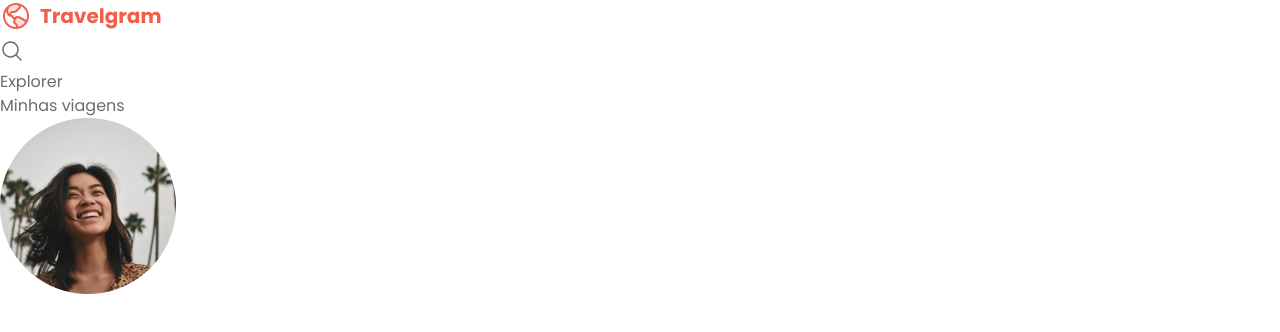
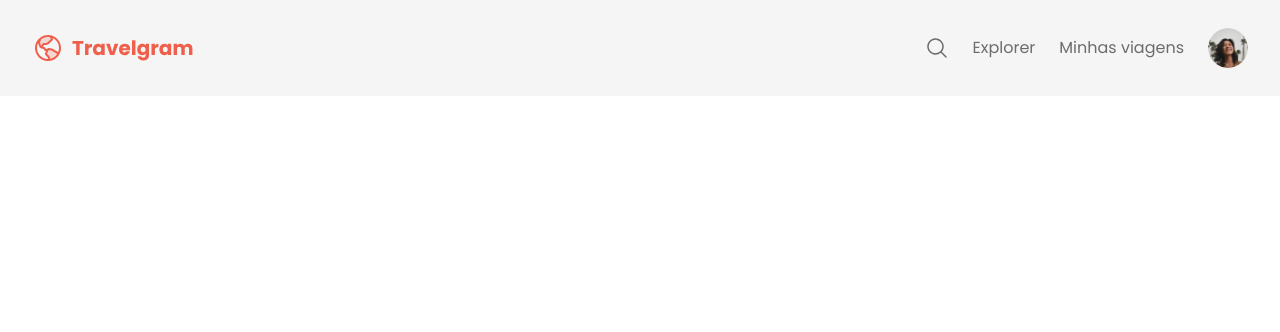
Before and after one commit to Gbredo/FullStack-02, a plain HTML site: page index.html in a window 1280 px wide. Drawn offline with Linux system fonts and the light colour scheme.

Commit message:
done navigation

```diff
--- a/index.html
+++ b/index.html
@@ -15,7 +15,8 @@
     />
   </head>
   <body>
-    <nav>
+    <div class="bg-surface-color">
+      <nav class="container">
         <a href="#" id="logo">
           <img src="assets/icons/Logo.svg" alt="Logomarca" />
         </a>
@@ -26,15 +27,19 @@
               <img src="assets/icons/MagnifyingGlass.svg" alt="ícone de lupa" />
             </a>
           </li>
-        <li><a href="#"></a>Explorer</li>
-        <li><a href="#"></a>Minhas viagens</li>
+          <li><a href="#">Explorer</a></li>
+          <li><a href="#">Minhas viagens</a></li>
           <li>
             <a href="#">
-            <img src="assets/Profile pic.png" alt="Imagem de Isabela Torres" />
+              <img
+                src="assets/Profile pic.png"
+                alt="Imagem de Isabela Torres"
+              />
             </a>
           </li>
         </ul>
       </nav>
+    </div>
     <header></header>
   </body>
 </html>
--- a/styles/global.css
+++ b/styles/global.css
@@ -25,3 +25,23 @@ body {
   color: var(--text-color-secondary);
   background-color: var(--background-color);
 }
+
+a {
+  text-decoration: none;
+  color: inherit;
+}
+
+a:hover {
+  color: var(--brand-color);
+  text-decoration: underline;
+}
+
+.container {
+  padding-inline: 32px;
+  max-width: 1280px; /* a largura máxima entre os elementos é 1216px, mas somando ao padding dá 1280px */
+  margin-inline: auto;
+}
+
+.bg-surface-color {
+  background-color: var(--surface-color);
+}
--- a/styles/index.css
+++ b/styles/index.css
@@ -1 +1,2 @@
 @import url(global.css);
+@import url(nav.css);
--- /dev/null
+++ b/styles/nav.css
@@ -0,0 +1,26 @@
+nav {
+  display: flex;
+  justify-content: space-between;
+  align-items: center;
+
+  line-height: 0;
+  padding-block: 20px;
+
+  background-color: var(--surface-color);
+}
+
+nav ul {
+  list-style: none;
+  display: flex;
+  align-items: center;
+  gap: 24px;
+
+  padding-block: 8px;
+}
+
+nav ul li:last-child img {
+  width: 40px;
+  height: 40px;
+  object-fit: cover;
+  border-radius: 50%;
+}
```
Lines whose indentation alone changed are shown as unchanged.
